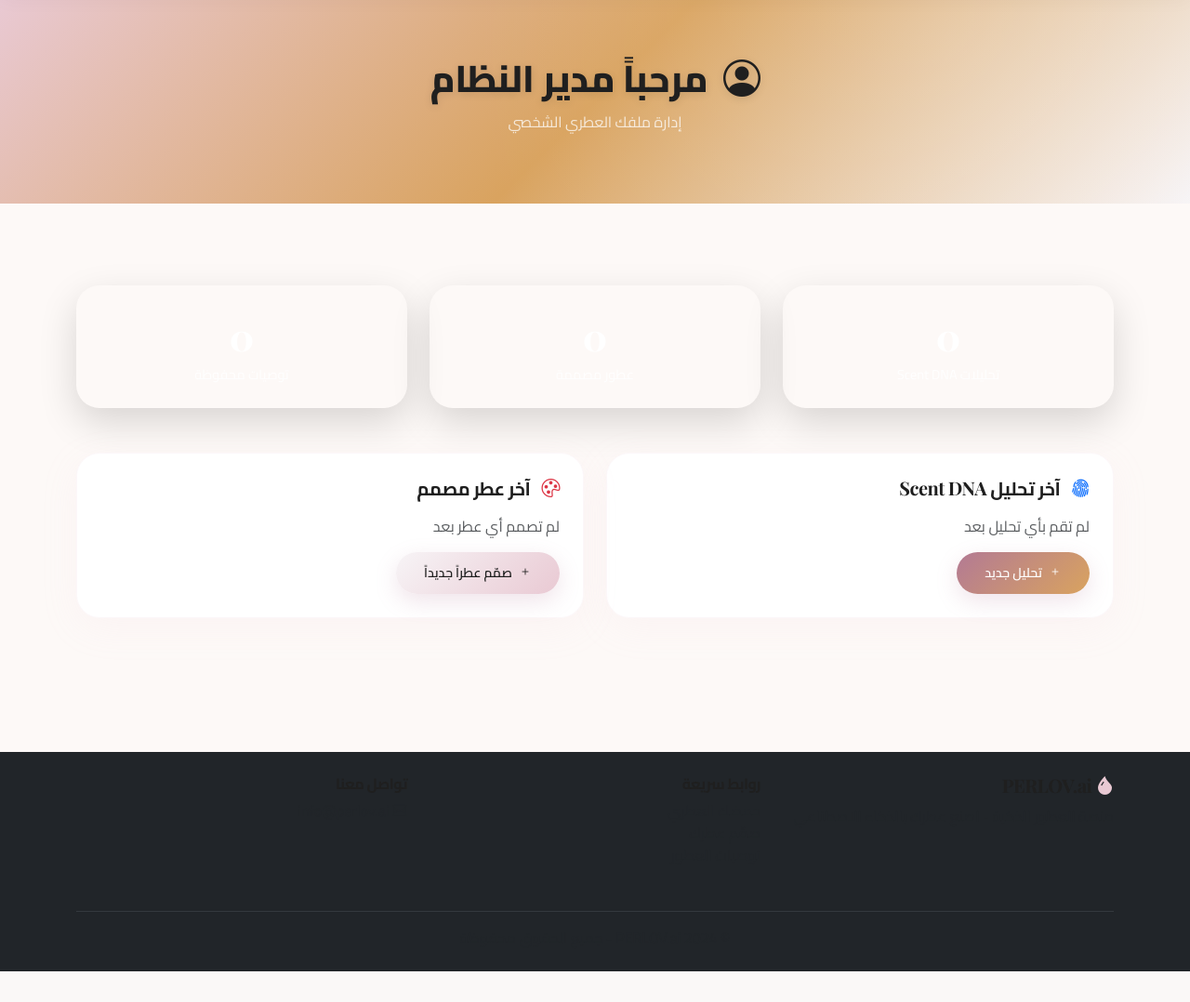
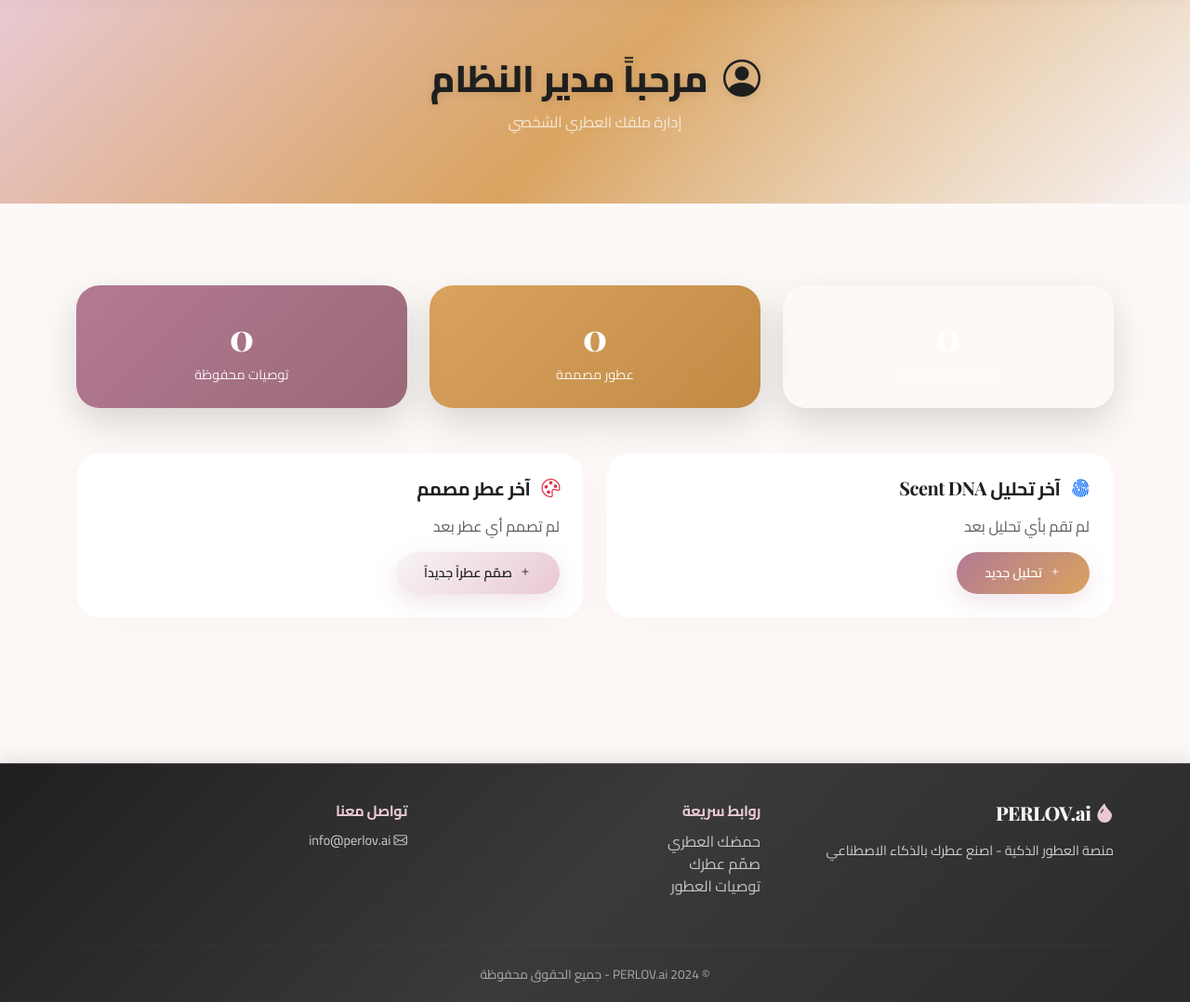
Before and after one commit to Omar-Shaheen-2001/Perlov_ai, a Flask app: page /dashboard in a window 1280 px wide. Shown: the part 66-1144 px from the top of the page at 93% size. Before the commit the page ends 1111 px from the top, so only its background shows below. Run offline with Flask 3, Linux system fonts and the light colour scheme; a user stored in the database is signed in; data that the repository does not hold is empty.

Commit message:
Improve dashboard and footer design for better visual appeal
Update dashboard stat cards with appropriate color classes and redesign the website footer with a luxurious gradient background and refined typography.

Replit-Commit-Author: Agent
Replit-Commit-Session-Id: eb15c536-c45d-4e1b-bd2d-11c422eb3b30
Replit-Commit-Checkpoint-Type: full_checkpoint
Replit-Commit-Event-Id: 9db119bc-94fa-49b8-a4a3-0baa7e5b05b3
Replit-Commit-Screenshot-Url: https://storage.googleapis.com/screenshot-production-us-central1/4a38d5c3-95fc-4b15-b9a4-da906ae912e2/eb15c536-c45d-4e1b-bd2d-11c422eb3b30/ZwvdCwa
Replit-Helium-Checkpoint-Created: true

```diff
--- a/app/static/css/style.css
+++ b/app/static/css/style.css
@@ -601,6 +601,57 @@ body {
     border-right-color: transparent;
 }
 
+.footer-luxury {
+    background: linear-gradient(135deg, #1F1F1F 0%, #3a3a3a 50%, #2a2a2a 100%);
+    color: #F7F4F6;
+    padding: 40px 0 20px;
+    margin-top: 60px;
+    border-top: 1px solid rgba(233, 201, 211, 0.2);
+    box-shadow: 0 -5px 20px rgba(0, 0, 0, 0.1);
+}
+
+.footer-luxury h5 {
+    font-size: 1.3rem;
+    font-weight: 800;
+    color: #F7F4F6;
+    margin-bottom: 15px;
+}
+
+.footer-luxury h6 {
+    color: #E9C9D3;
+    font-weight: 700;
+    margin-bottom: 12px;
+}
+
+.footer-text {
+    color: rgba(247, 244, 246, 0.8);
+    margin: 0;
+    font-size: 0.9rem;
+}
+
+.footer-link {
+    color: rgba(247, 244, 246, 0.75);
+    text-decoration: none;
+    transition: all 0.3s ease;
+    display: inline-block;
+}
+
+.footer-link:hover {
+    color: #D9A35F;
+    transform: translateX(-3px);
+}
+
+.footer-divider {
+    border-color: rgba(233, 201, 211, 0.15) !important;
+    margin: 20px 0;
+}
+
+.footer-copyright {
+    color: rgba(247, 244, 246, 0.6);
+    font-size: 0.85rem;
+    margin: 0;
+}
+
 @media (max-width: 768px) {
     .hero-section {
         padding: 60px 0;
--- a/app/templates/base.html
+++ b/app/templates/base.html
@@ -101,30 +101,30 @@
         {% block content %}{% endblock %}
     </main>
 
-    <footer class="bg-dark text-light py-4 mt-5">
+    <footer class="footer-luxury">
         <div class="container">
             <div class="row">
                 <div class="col-md-4 mb-3">
                     <h5><i class="bi bi-droplet-fill text-rose"></i> PERLOV.ai</h5>
-                    <p class="text-muted">منصة العطور الذكية - اصنع عطرك بالذكاء الاصطناعي</p>
+                    <p class="footer-text">منصة العطور الذكية - اصنع عطرك بالذكاء الاصطناعي</p>
                 </div>
                 <div class="col-md-4 mb-3">
                     <h6>روابط سريعة</h6>
                     <ul class="list-unstyled">
-                        <li><a href="{{ url_for('scent_dna.form') }}" class="text-muted text-decoration-none">حمضك العطري</a></li>
-                        <li><a href="{{ url_for('custom_perfume.form') }}" class="text-muted text-decoration-none">صمّم عطرك</a></li>
-                        <li><a href="{{ url_for('recommendations.index') }}" class="text-muted text-decoration-none">توصيات العطور</a></li>
+                        <li><a href="{{ url_for('scent_dna.form') }}" class="footer-link">حمضك العطري</a></li>
+                        <li><a href="{{ url_for('custom_perfume.form') }}" class="footer-link">صمّم عطرك</a></li>
+                        <li><a href="{{ url_for('recommendations.index') }}" class="footer-link">توصيات العطور</a></li>
                     </ul>
                 </div>
                 <div class="col-md-4 mb-3">
                     <h6>تواصل معنا</h6>
-                    <p class="text-muted">
+                    <p class="footer-text">
                         <i class="bi bi-envelope"></i> info@perlov.ai
                     </p>
                 </div>
             </div>
-            <hr class="border-secondary">
-            <p class="text-center text-muted mb-0">&copy; 2024 PERLOV.ai - جميع الحقوق محفوظة</p>
+            <hr class="footer-divider">
+            <p class="text-center footer-copyright">&copy; 2024 PERLOV.ai - جميع الحقوق محفوظة</p>
         </div>
     </footer>
 
--- a/app/templates/dashboard/index.html
+++ b/app/templates/dashboard/index.html
@@ -19,13 +19,13 @@
             </div>
         </div>
         <div class="col-md-4">
-            <div class="stat-card" style="background: var(--secondary-gradient);">
+            <div class="stat-card stat-card-amber">
                 <div class="stat-number">{{ stats.perfumes_count }}</div>
                 <div class="stat-label">عطور مصممة</div>
             </div>
         </div>
         <div class="col-md-4">
-            <div class="stat-card" style="background: var(--gold-gradient);">
+            <div class="stat-card stat-card-plum">
                 <div class="stat-number">{{ stats.recommendations_count }}</div>
                 <div class="stat-label">توصيات محفوظة</div>
             </div>
```
